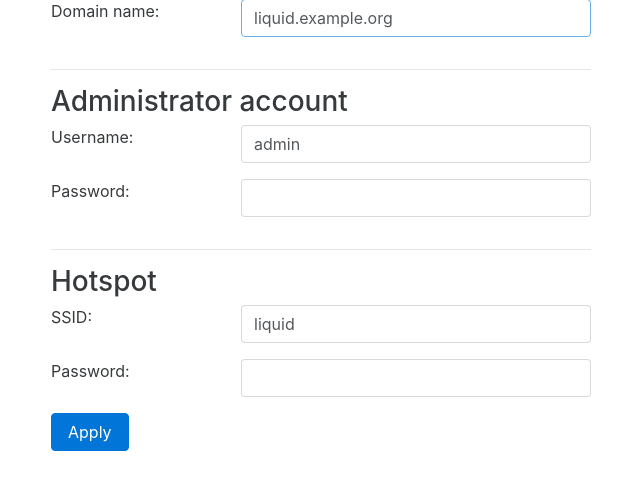
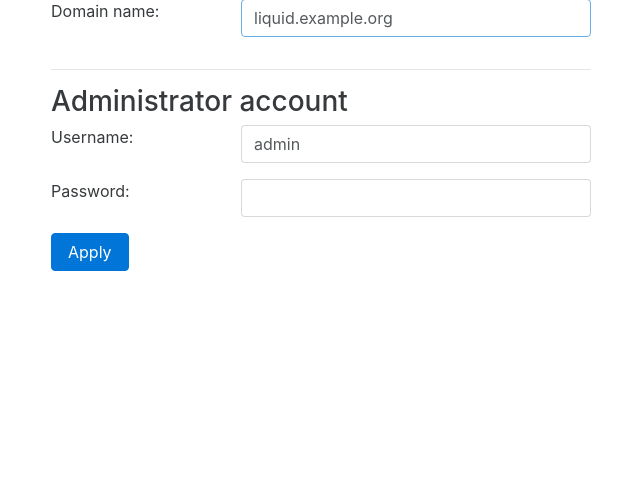
Before and after one commit to liquidinvestigations/core, a Django app: page /welcome/ in a window 1280 px wide. Shown: the part 173-663 px from the top of the page, without its empty margins (224-864 px from the left). Run offline with Django 3.2, Linux system fonts and the light colour scheme; parts of the project's set-up code (start-up, migrations or seed data) failed here and were passed over; some libraries are stand-ins or nearby versions.

Commit message:
remove "hotspot" from welcome form

```diff
--- a/liquidcore/welcome/templates/welcome-applying.html
+++ b/liquidcore/welcome/templates/welcome-applying.html
@@ -6,8 +6,7 @@
 <div style="height: 30px"></div>
 
 <p>
-  Your settings are being applied. Wait a minute and connect to the
-  <tt>{{ ssid }}</tt> hotspot, then point your browser to
+  Your settings are being applied. Wait a minute and point your browser to
   <a href="{{ url }}">{{ url }}</a>.
 </p>
 
--- a/liquidcore/welcome/templates/welcome.html
+++ b/liquidcore/welcome/templates/welcome.html
@@ -69,46 +69,6 @@ basic options.</p>
 
   <div class="row">
     <div class="col-sm-2"></div>
-    <div class="col-sm-6">
-      <hr>
-    </div>
-  </div>
-
-  <div class="row">
-    <div class="col-sm-2"></div>
-    <div class="col-sm-9">
-      <h3>Hotspot</h3>
-    </div>
-  </div>
-
-  <fieldset class="form-group row">
-    <div class="col-sm-2"></div>
-    <label for="welcome-hotspot-ssid" class="form-control-label col-sm-2">
-      SSID:
-    </label>
-    <div class="col-sm-4">
-      <input class="form-control"
-        id="welcome-hotspot-ssid" name="hotspot-ssid"
-        value="liquid"
-        autofocus required>
-    </div>
-  </fieldset>
-
-  <fieldset class="form-group row">
-    <div class="col-sm-2"></div>
-    <label for="welcome-user-password" class="form-control-label col-sm-2">
-      Password:
-    </label>
-    <div class="col-sm-4">
-      <input class="form-control"
-        id="welcome-hotspot-password" name="hotspot-password"
-        type="password"
-        autofocus required>
-    </div>
-  </fieldset>
-
-  <div class="row">
-    <div class="col-sm-2"></div>
     <div class="col-sm-2">
       <button type="submit" class="btn btn-primary">Apply</button>
     </div>
--- a/liquidcore/welcome/views.py
+++ b/liquidcore/welcome/views.py
@@ -21,13 +21,6 @@ def welcome(request):
         domain.data = request.POST['domain']
         domain.save()
 
-        lan = Setting.objects.get(name='lan')
-        lan.data = dict(lan.data, hotspot={
-            'ssid': request.POST['hotspot-ssid'],
-            'password': request.POST['hotspot-password'],
-        })
-        lan.save()
-
         User.objects.create_user(
             username=request.POST['admin-username'],
             password=request.POST['admin-password'],
@@ -40,7 +33,6 @@ def welcome(request):
         WELCOME_DONE.touch()
 
         return render(request, 'welcome-applying.html', {
-            'ssid': request.POST['hotspot-ssid'],
             'url': 'http://' + request.POST['domain'],
         })
 
```
